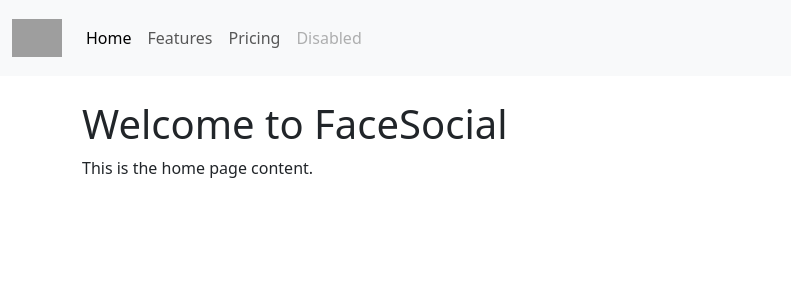
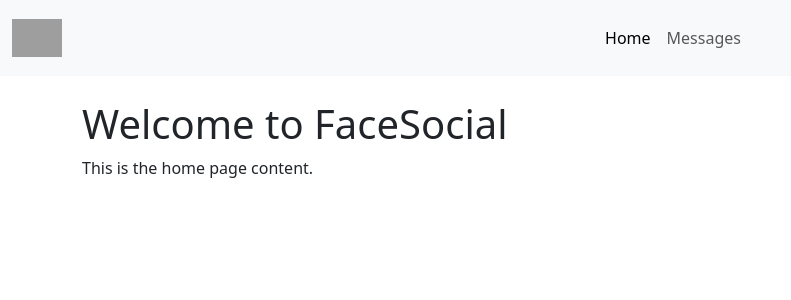
Before and after one commit to Yves7157/FaceBookClone, a Django app: page / in a window 1280 px wide. Shown: the top 300 px of the page, without its empty margins (0-791 px from the left). Run offline with Django 5.2, Linux system fonts and the light colour scheme; grey boxes are pictures that could not be loaded.

Commit message:
I have fixed navbar and added adjustment to it

```diff
--- a/backend/faceSocial/templates/faceSocial/navbar.html
+++ b/backend/faceSocial/templates/faceSocial/navbar.html
@@ -8,11 +8,9 @@
                 <span class="navbar-toggler-icon"></span>
             </button>
             <div class="collapse navbar-collapse" id="navbarNavAltMarkup">
-                <div class="navbar-nav">
-                    <a class="nav-link active" aria-current="page" href="#">Home</a>
-                    <a class="nav-link" href="#">Features</a>
-                    <a class="nav-link" href="#">Pricing</a>
-                    <a class="nav-link disabled" aria-disabled="true">Disabled</a>
+                <div class="navbar-nav mx-auto">
+                    <a class="nav-link active" aria-current="page" href="/">Home</a>
+                    <a class="nav-link" href="/messages">Messages</a>
                 </div>
             </div>
         </div>
--- a/backend/faceSocial/urls.py
+++ b/backend/faceSocial/urls.py
@@ -3,4 +3,5 @@ from . import views
 
 urlpatterns = [
     path('', views.home, name='home'),
+    path('messages/', views.messages, name='messages'),
 ]
--- a/backend/faceSocial/views.py
+++ b/backend/faceSocial/views.py
@@ -2,3 +2,6 @@ from django.shortcuts import render
 
 def home(request):
     return render(request, 'faceSocial/index.html')
+
+def messages(request):
+    return render(request, 'faceSocial/messages.html')
```
Also changed, not shown: backend/faceSocial/templates/faceSocial/messages.html (added, +8 -0 lines).
